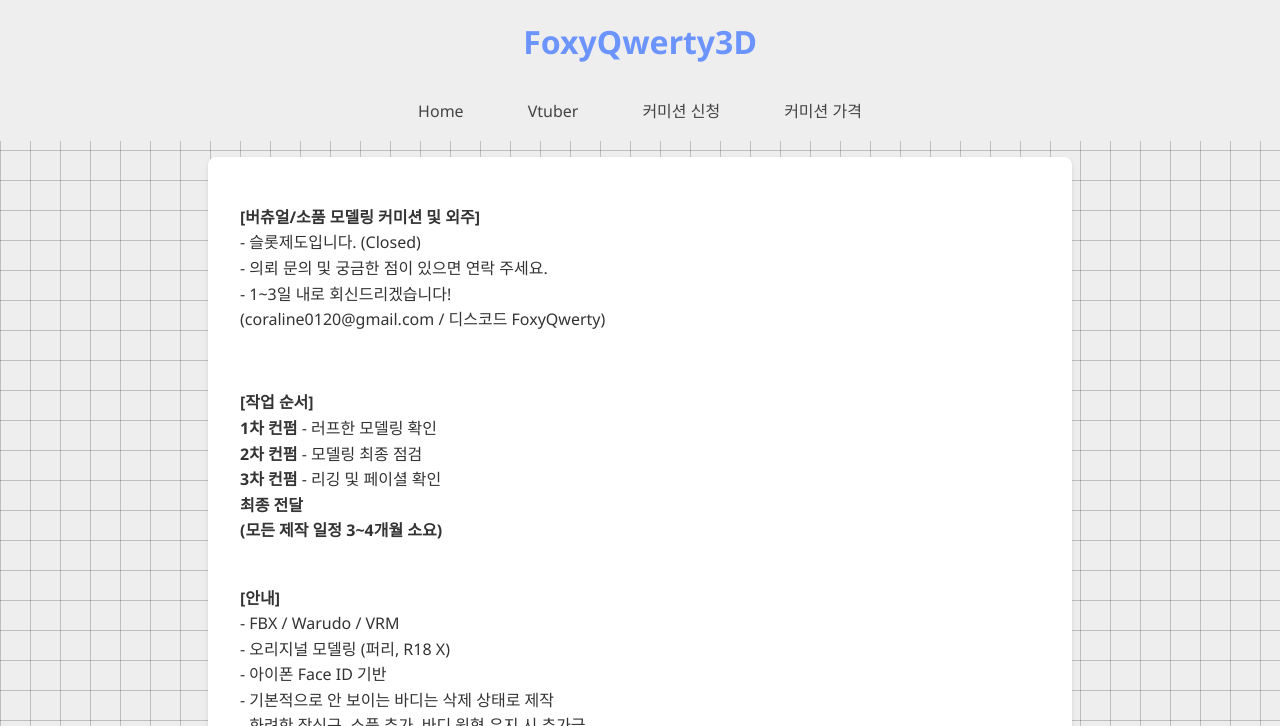
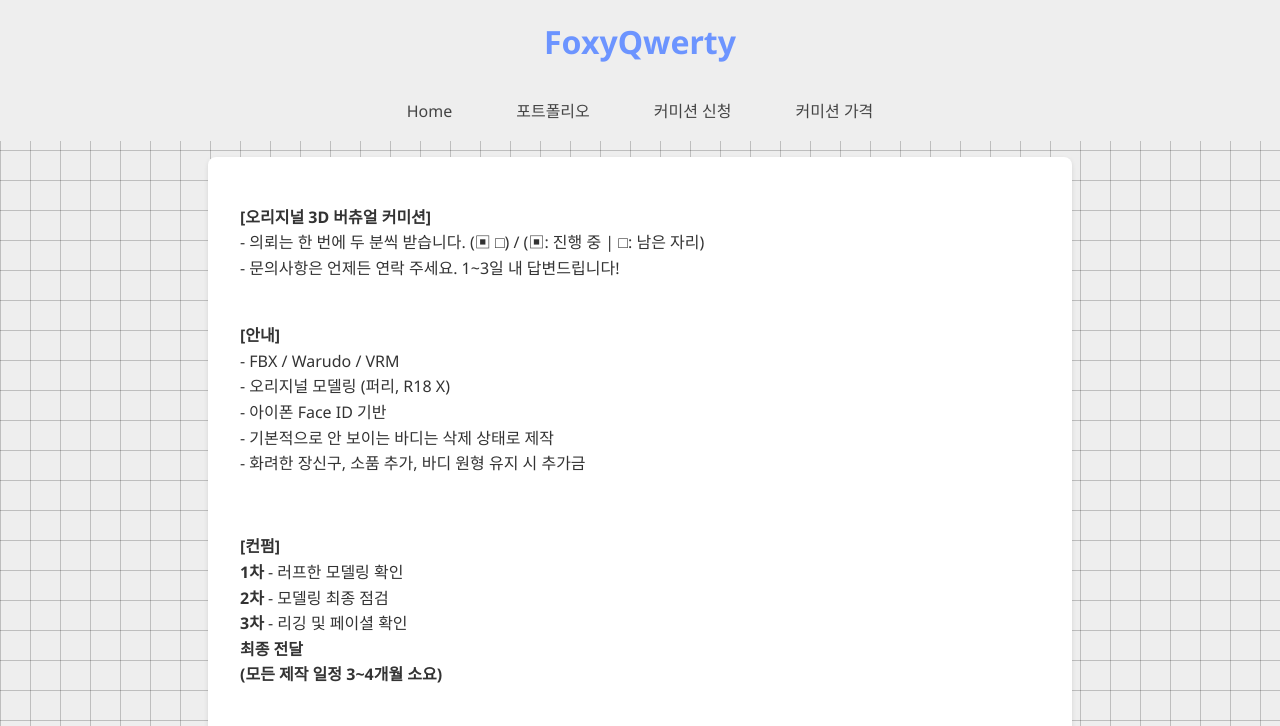
Before and after one commit to ANBiixyz/ANBiixyz.github.io, a plain HTML site: page index.html in a window 1280 px wide. Both pictures are taken after a click on the link "커미션 신청". Shown: the top 726 px of the page. Drawn offline with Linux system fonts and the light colour scheme.

Commit message:
Update index.html

```diff
--- a/index.html
+++ b/index.html
@@ -3,7 +3,7 @@
 <head>
     <meta charset="UTF-8">
     <meta name="viewport" content="width=device-width, initial-scale=1.0">
-    <title>FoxyQwerty3D</title>
+    <title>FoxyQwerty</title>
     <link href="https://fonts.googleapis.com/css2?family=Noto+Sans:wght@400;700&display=swap" rel="stylesheet">
     <style>
         body {
@@ -113,11 +113,11 @@
 </head>
 <body>
     <header>
-        <h1 onclick="showSection('home')">FoxyQwerty3D</h1>
+        <h1 onclick="showSection('home')">FoxyQwerty</h1>
     </header>
     <nav>
         <a href="#" onclick="showSection('home')">Home</a>
-        <a href="#" onclick="showSection('vtuber')">Vtuber</a>
+        <a href="#" onclick="showSection('포트폴리오')">포트폴리오</a>
         <a href="#" onclick="showSection('커미션 신청')">커미션 신청</a>
         <a href="#" onclick="showSection('커미션 가격')">커미션 가격</a>
     </nav>
@@ -130,15 +130,15 @@
     <section id="home" class="about active">
 <div class="left">
         <h2>폭시쿼티 @FoxyQwerty3D</h2>
-        <p><b>'3D 전공자의 섬세한 모델링과 텍스쳐링'</b><br>안녕하세요 3D 모델러 FoxyQwerty입니다.</p>
-        <p>2025년 상반기 의뢰를 받고 있습니다.<br>작업 과정과 커미션 단가는 커미션 페이지를 참고해 주세요.<br><br>아래는 제 포트폴리오입니다.<br><a href="https://www.artstation.com/FoxyQwerty3D" target="_blank">artstation.com/FoxyQwerty3D</a></p>
-        <p><b>[About Me]</b><br>3D 전공<br>PBR/NBR 기반 텍스쳐 기술<br>KR/CN/JP</p>
+        <p><b>[3D 전공자의 섬세한 모델링과 텍스쳐링]</b><br>안녕하세요 3D 모델러 FoxyQwerty입니다.</p>
+        <p>2025년 상반기 의뢰를 받고 있습니다.<br>작업 과정과 커미션 단가는 커미션 페이지를 참고해 주세요.<br></p>
+        <p><b>[About Me]</b><br>KR/CN/JP<br>3D 전공<br>PBR/NBR 텍스쳐 기술</p>
         <p><b>[Tools]</b><br>Maya / 3Ds Max / ZBrush / Marvelous Designer<br>Photoshop / Substance 3D Painter / Mari / Ae / Pr / Unity
-        <p><b>[Contact]</b><br><b>Mail</b> coraline0120@gmail.com<br><b>Discord</b> FOXYQWERTY<br><b>Twitter (X)</b> <a href="x.com/FoxyQwerty3D" target="_blank">x.com/FoxyQwerty3D</a></p>
+        <p><b>[Contact]</b><br><b>Mail</b> coraline0120@gmail.com<br><b>Discord</b> FoxyQwerty<br><b>Twitter (X)</b> <a href="x.com/FoxyQwertyX" target="_blank">x.com/FoxyQwertyX</a></p>
     </section>
 
 
-    <section id="vtuber" class="about">
+    <section id="포트폴리오" class="about">
         <style>
     .center {
         text-align: center;
@@ -146,7 +146,7 @@
 </style>
 <div class="center">
     <h2>Vtuber</h2>
-        <b>Artstation</b><br><a href="https://www.artstation.com/foxyqwerty3d" target="_blank">artstation.com/foxyqwerty3d</a>
+        <b>Artstation</b><br><a href="https://www.artstation.com/foxyqwerty" target="_blank">artstation.com/foxyqwerty</a>
         <div class="gallery-section">
 
             <div class="gallery">
@@ -166,20 +166,20 @@
     <!-- 커미션 가격 섹션 -->
     <section id="커미션 신청" class="about">
 <div class="left">
-        <p><b>[버츄얼/소품 모델링 커미션 및 외주]</b><br>- 슬롯제도입니다. (Closed)<br>- 의뢰 문의 및 궁금한 점이 있으면 연락 주세요.<br>- 1~3일 내로 회신드리겠습니다!<br>(coraline0120@gmail.com / 디스코드 FoxyQwerty)</p><br>
-
-        <p><b>[작업 순서]</b><br><b>1차 컨펌</b> - 러프한 모델링 확인<br><b>2차 컨펌</b> - 모델링 최종 점검<br><b>3차 컨펌</b> - 리깅 및 페이셜 확인<br><b>최종 전달<br>(모든 제작 일정 3~4개월 소요)</b><br><br>
+        <p><b>[오리지널 3D 버츄얼 커미션]</b><br>- 의뢰는 한 번에 두 분씩 받습니다. (▣ □) / (▣: 진행 중 | □: 남은 자리)<br>- 문의사항은 언제든 연락 주세요. 1~3일 내 답변드립니다!<br><br>
 
         <p><b>[안내]</b><br>- FBX / Warudo / VRM<br>- 오리지널 모델링 (퍼리, R18 X)<br>- 아이폰 Face ID 기반<br>- 기본적으로 안 보이는 바디는 삭제 상태로 제작<br>- 화려한 장신구, 소품 추가, 바디 원형 유지 시 추가금</P><br>
 
-        <p><b>[신청 양식]</b><br>- 캐릭터(신청자) 명<br>- 연락처<br><br>- 캐릭터 설정<br>- 캐릭터 삼면도<br>- 소품 디테일 이미지<br>- 정해진 의상이 없을 경우 비슷한 사진 자료 첨부<br>(자료는 디테일하면 할수록 더 좋습니다. 기타 자료 자유롭게 추가해 주세요!)</p>
+        <p><b>[컨펌]</b><br><b>1차</b> - 러프한 모델링 확인<br><b>2차</b> - 모델링 최종 점검<br><b>3차</b> - 리깅 및 페이셜 확인<br><b>최종 전달<br>(모든 제작 일정 3~4개월 소요)</b><br><br>
+
+        <p><b>[신청 양식]</b><br>- 캐릭터(신청자) 명<br>- 연락처<br>- 캐릭터 설정<br>- 캐릭터 삼면도<br>- 소품 디테일 이미지<br>- 정해진 의상이 없을 경우 비슷한 사진 자료 첨부<br>(자료는 디테일하면 할수록 더 좋습니다. 기타 자료 자유롭게 추가해 주세요)</p>
         <div class="gallery-section">
             <div class="gallery">
                 <img src="https://via.placeholder.com/300" alt="Commission Image 1">
                 <img src="https://via.placeholder.com/300" alt="Commission Image 2">
             </div>
         </div>
-        <p><b>[주의사항]</b><br>- 모든 작업물의 저작권은 저(@FoxyQwerty3D)에게 있습니다.<br>- 작업물은 의뢰인의 활동 링크(유튜브,X 등)와 함께 웹페이지 및 SNS에 공개됩니다.<br>- 모델 공개전까지는 비공개 가능합니다. <br>- 특수 표정은 작업하지 않습니다.</p><br>
+        <p><b><br>[주의사항]</b><br>- 모든 작업물의 저작권은 저(FoxyQwerty)에게 있습니다.<br>- 작업물은 의뢰인의 활동 링크(유튜브, X 등)와 함께 웹페이지 및 SNS에 공개됩니다.<br>- 모델 공개전까지는 비공개 가능합니다. <br>- 특수 표정은 작업하지 않습니다.</p><br>
 
         <p><b>[환불 정책]</b><br>작업 전 (전액) / 모델링 (50%) / 리깅 전 (30%) / 리깅 후 (불가)</p>
 </div>
@@ -187,8 +187,8 @@
 
     <section id="커미션 가격" class="about">
 <div class="left">
-    <p><b>[오리지널 3D 버츄얼 모델]</b><br>- 첫 커미션 개시 할인 선착순 두 분 1,800,000₩입니다. 기본가격 3,000,000₩입니다.<br>- 견적에 따라 달라지므로, 편하게 연락 주세요! 정확한 비용을 안내해 드리겠습니다.<br>- 전체 가격의 절반을 선결제, 모델 수령 시 잔금 결제 방식으로 이루어집니다.</p><br>
-    <p><b>[작업 순서]</b><br><b>1차 컨펌</b> - 러프한 모델링 확인<br><b>2차 컨펌</b> - 모델링 최종 점검<br><b>3차 컨펌</b> - 리깅 및 페이셜 확인<br><b>최종 전달</b><br><br>
+    <p><b>[오리지널 3D 버츄얼 모델]</b><br>- 첫 커미션 개시 할인 선착순 두 분 추가금 없이 1,800,000₩입니다.<br>- 기본가격 3,000,000₩입니다.<br>- 견적에 따라 달라집니다. 정확한 비용은 문의주세요.<br>- 전체 가격의 절반을 선결제, 모델 수령 시 잔금 결제 방식으로 이루어집니다.</p><br>
+    <p><b>[노래 커버가 있으면 할인됩니다]</b><br>- 호피폴라(Hoppipolla) - 너의 바다(Your Ocean)<br>- 하현상의 노래</p>
     </section>
 
 
```
